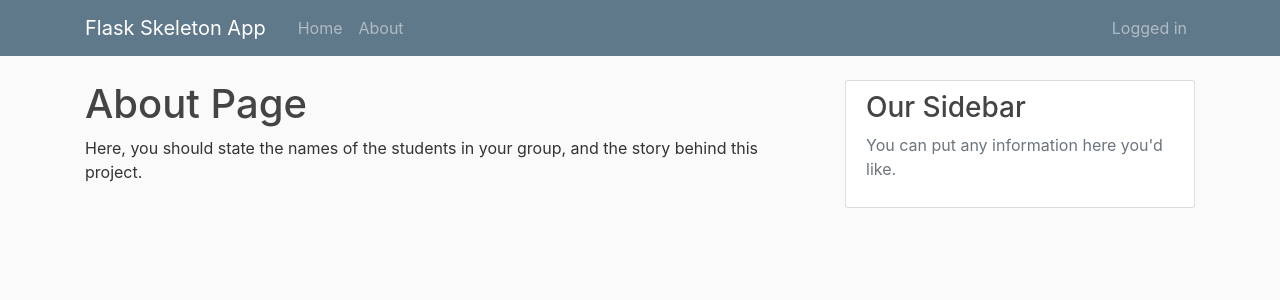
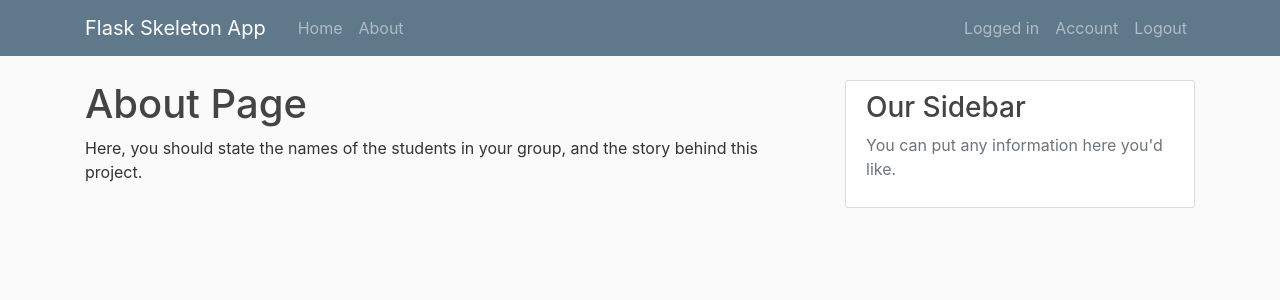
Before and after one commit to carlosnatalino/simple-flask-app-skeleton, a Flask app: page /about in a window 1280 px wide. Shown: the top 300 px of the page. Run offline with Flask 2, Linux system fonts and the light colour scheme; the visitor is signed in with stand-in values (Sample User, id 1); some libraries are stand-ins or nearby versions.

Commit message:
Update to the login screen.

```diff
--- a/flasksite/templates/layout.html
+++ b/flasksite/templates/layout.html
@@ -30,13 +30,15 @@
                   <a id="about" class="nav-item nav-link" href="{{ url_for('about') }}">About</a>
                 </div>
                 <!-- Navbar Right Side -->
-                <div class="navbar-nav">
+                  <div class="navbar-nav">
                   {% if current_user.is_authenticated %}
                     <!-- TODO: here you have the links to the logged in users -->
                     <a class="nav-item nav-link" href="#">Logged in</a>
+                    <a id="account" class="nav-item nav-link" href="{{ url_for('account') }}">Account</a>
+                    <a id="logout" class="nav-item nav-link" href="{{ url_for('logout') }}">Logout</a>
                   {% else %}
-                    <!-- TODO: here you have the links to the ordinary (not logged in) users -->
-                    <a class="nav-item nav-link" href="#">Not logged in</a>
+                    <a id="login" class="nav-item nav-link" href="{{ url_for('login') }}">Login</a>
+                    <a id="register" class="nav-item nav-link" href="{{ url_for('register') }}">Register</a>
                   {% endif %}
                 </div>
               </div>
```
